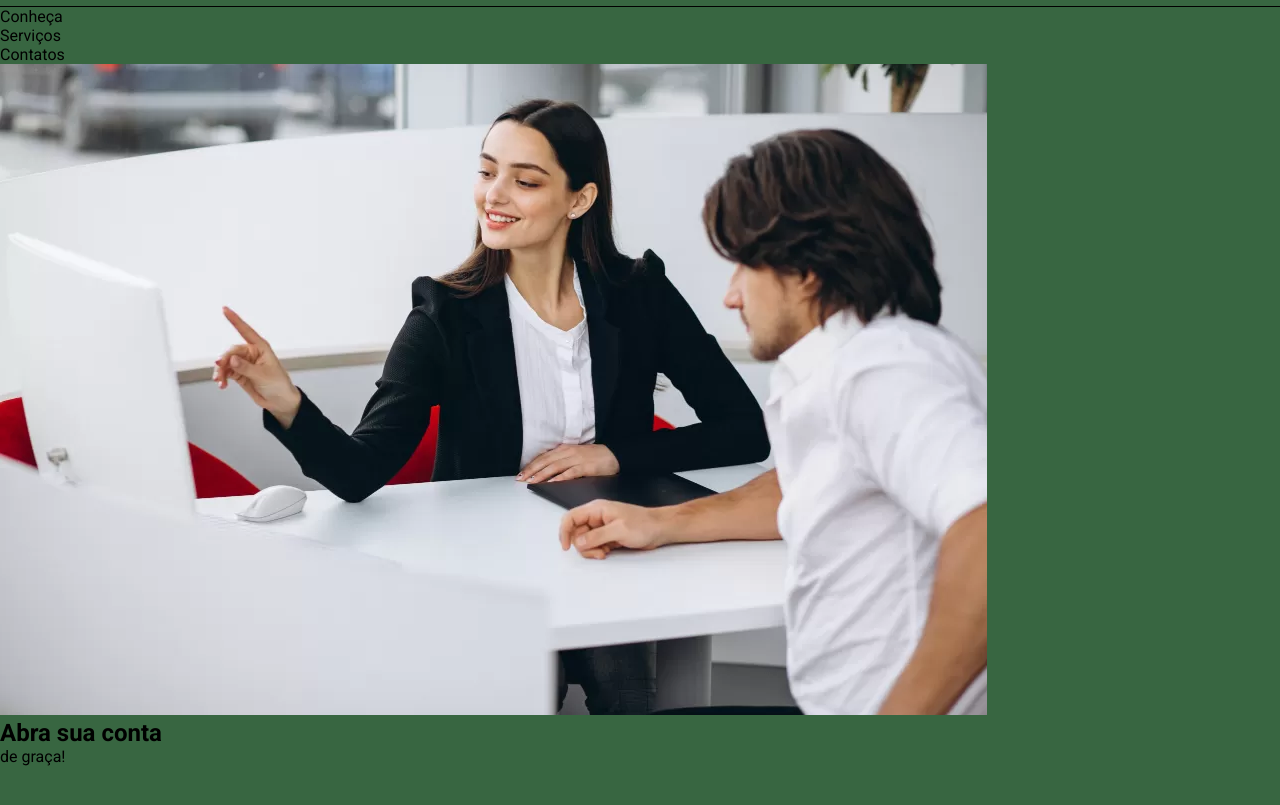
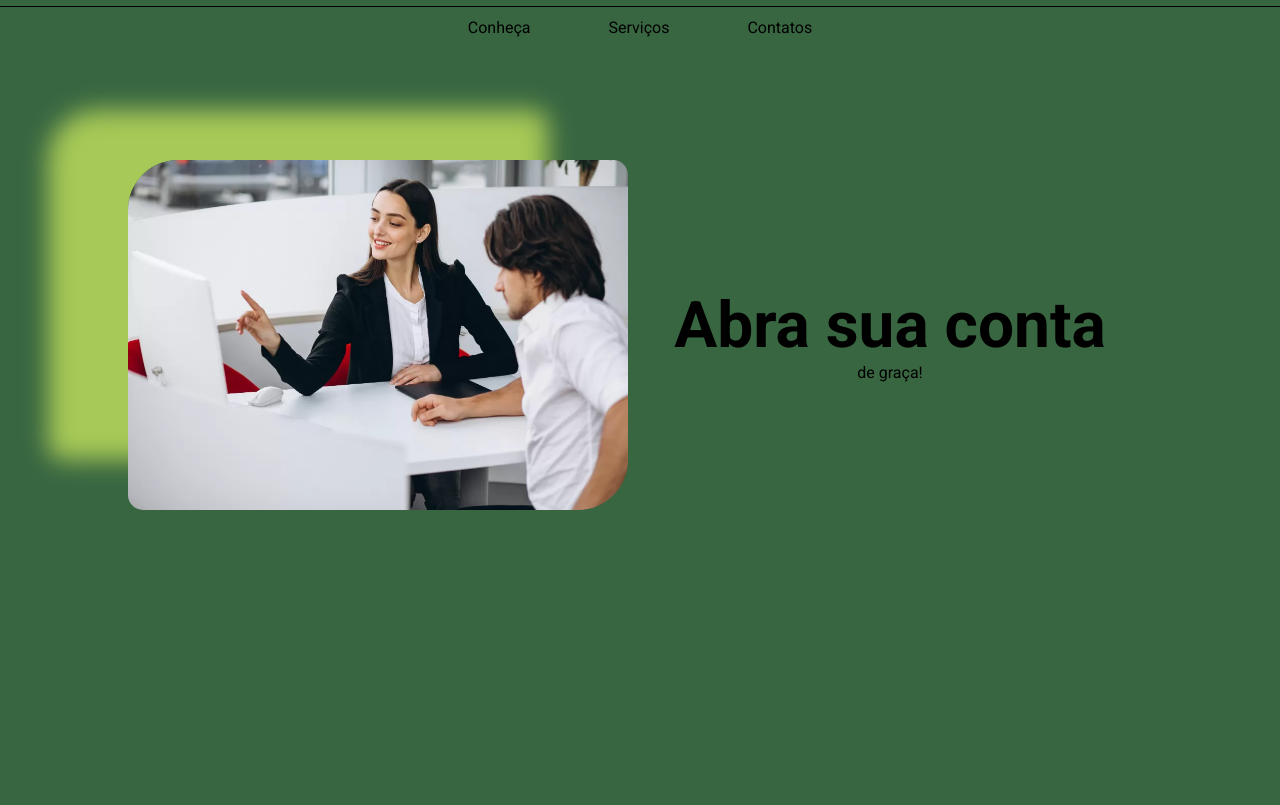
Before and after one commit to diegoweb3r/web3rbank, a plain HTML site: page index.html in a window 1280 px wide. Shown: the part 73-878 px from the top of the page. After the commit the page ends 800 px from the top, so only its background shows below. Drawn offline with Linux system fonts and the light colour scheme.

Commit message:
implemento de design

```diff
--- a/style.css
+++ b/style.css
@@ -67,6 +67,7 @@ nav{
     align-items: center;
     justify-content: space-around;
     border-bottom: 0.1rem solid ;
+    position: sticky;
 }
 
 
@@ -91,3 +92,47 @@ nav{
     padding: 0.4rem;
     border: none;
 }
+/*Header*/
+
+/*Main Page*/
+#mainSection{
+    width: 100%;
+    height: calc(100vh - 8rem);
+    display: flex;
+    flex-direction: column;
+    align-items: center;
+}
+
+#menu{
+    width: 33%;
+    height: 3rem;;
+    display: flex;
+    justify-content: space-around;
+    align-items: center;
+}
+
+#mainCta{
+    width: 80%;
+    height: calc(100vh - 8rem);
+    display: flex;
+    align-items: center;
+    position: relative;
+}
+
+#mainCta img{
+    width: 500px;
+    height: 350px;
+    border-radius: 50px 15px;
+    box-shadow: -80px -50px 25px var(--yellow-green);
+}
+
+#mainCta .ctaText{
+    width: 100%;
+    display: flex;
+    flex-direction: column;
+    align-items: center;
+}
+
+#mainCta .ctaText h1{
+    font-size: 4rem;
+}
```
